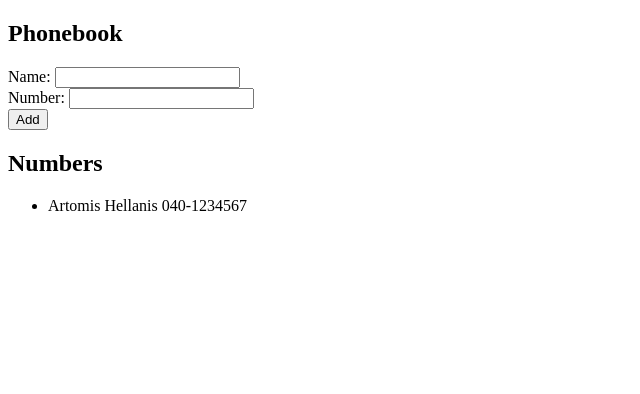
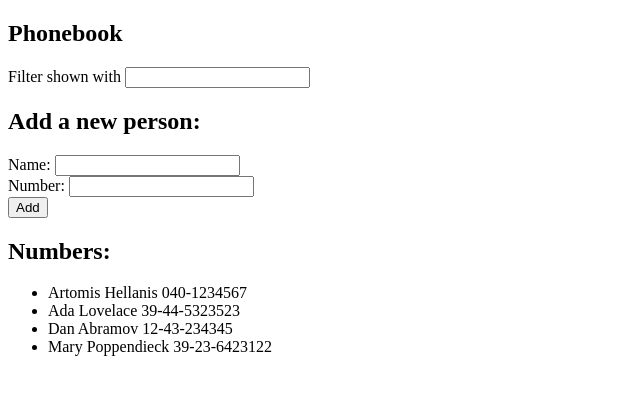
Before and after one commit to RoBizMan/full-stack-open-exercises, a React (Vite) app in the folder Part2/ThePhonebook/: page / in a window 1280 px wide. Shown: the top 394 px of the page, without its empty margins (0-640 px from the left). Built offline with nearby package versions, Linux system fonts and the light colour scheme.

Commit message:
Complete Exercise 2.9

```diff
--- a/Part2/ThePhonebook/src/App.jsx
+++ b/Part2/ThePhonebook/src/App.jsx
@@ -4,17 +4,35 @@ const App = () => {
     const [persons, setPersons] = useState([
         {
             name: 'Artomis Hellanis',
-            number: '040-1234567'
+            number: '040-1234567',
+            id: 1
+        },
+        {
+            name: 'Ada Lovelace',
+            number: '39-44-5323523',
+            id: 2
+        },
+        {
+            name: 'Dan Abramov',
+            number: '12-43-234345',
+            id: 3
+        },
+        {
+            name: 'Mary Poppendieck',
+            number: '39-23-6423122',
+            id: 4
         }
     ])
     const [newName, setNewName] = useState('')
     const [newNumber, setNewNumber] = useState('')
+    const [searchName, setSearchName] = useState('')
 
     const addName = (event) => {
         event.preventDefault()
         const nameObject = {
             name: newName,
-            number: newNumber
+            number: newNumber,
+            id: persons.length + 1,
         }
 
         if (persons.some(person => person.name === newName)) {
@@ -39,9 +57,21 @@ const App = () => {
         setNewNumber(event.target.value)
     }
 
+    const handleSearchChange = (event) => {
+        setSearchName(event.target.value)
+    }
+
+    const personsToShow = searchName === ''
+        ? persons
+        : persons.filter(person => person.name.toLocaleLowerCase().includes(searchName.toLocaleLowerCase()))
+
     return (
         <div>
             <h2>Phonebook</h2>
+            <div>
+                Filter shown with <input value={searchName} onChange={handleSearchChange} />
+            </div>
+            <h2>Add a new person:</h2>
             <form onSubmit={addName}>
                 <div>
                     Name: <input value={newName} onChange={handleNameChange} />
@@ -53,9 +83,9 @@ const App = () => {
                     <button type="submit">Add</button>
                 </div>
             </form>
-            <h2>Numbers</h2>
+            <h2>Numbers:</h2>
             <ul>
-            {persons.map(person => (<li key={person.name}>{person.name} {person.number}</li>))}
+            {personsToShow.map(person => (<li key={person.id}>{person.name} {person.number}</li>))}
             </ul>
         </div>
     )
```
